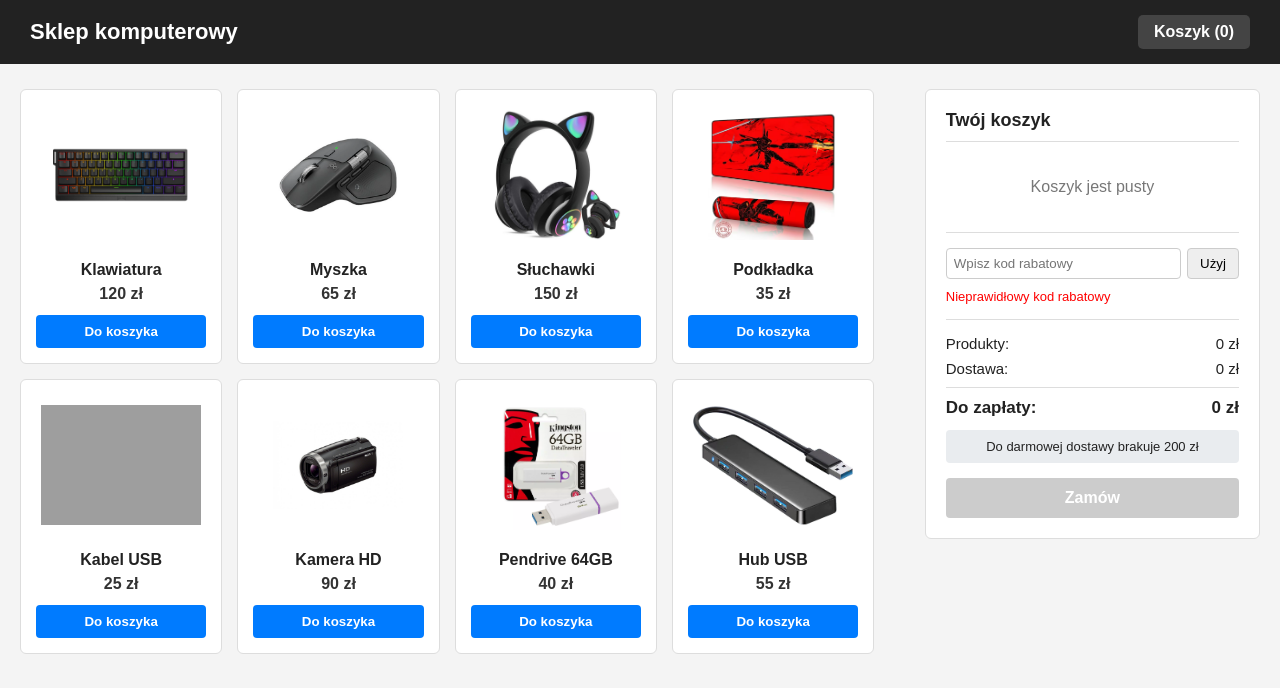
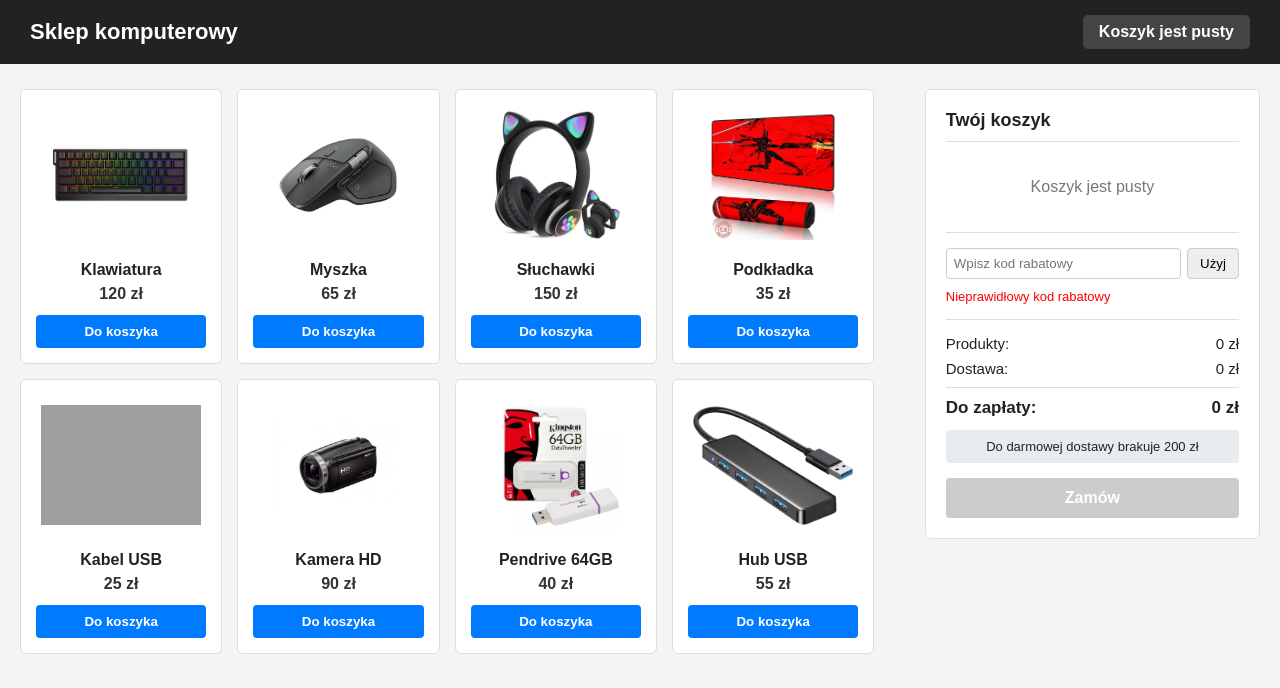
Before and after one commit to komornik5830/projektjquery, a plain HTML site: page projektjquery/index.html in a window 1280 px wide. Both pictures are taken after a click on the button "Użyj". Drawn offline with nearby package versions, Linux system fonts and the light colour scheme; grey boxes are pictures that could not be loaded.

Commit message:
licznik produktow w koszyku i komunikat pustego koszyka

```diff
--- a/projektjquery/index.html
+++ b/projektjquery/index.html
@@ -96,13 +96,21 @@
 
             function policzSume() {
                 let suma = 0;
+                let sztuki = 0;
 
                 $(".pozycja").each(function(){
                     let cena = $(this).data("cena");
                     let ilosc = $(this).data("ilosc");
                     suma = suma + (cena * ilosc);
+                    sztuki = sztuki + ilosc;
                 });
 
+                if(sztuki > 0){
+                    $(".ikona").html('Koszyk (<span>' + sztuki + '</span>)');
+                } else {
+                    $(".ikona").text("Koszyk jest pusty");
+                    $("#lista").html('<p class="pusty">Koszyk jest pusty</p>');
+                }
                 let znizka = 0;
                 if (maRabat == true && suma > 0) {
                     znizka = suma * 0.1;
@@ -141,7 +149,7 @@
     <div class="naglowek">
         <h1>Sklep komputerowy</h1>
         <div class="ikona">
-            Koszyk (<span id="licznik">0</span>)
+            Koszyk jest pusty
         </div>
     </div>
 
```
